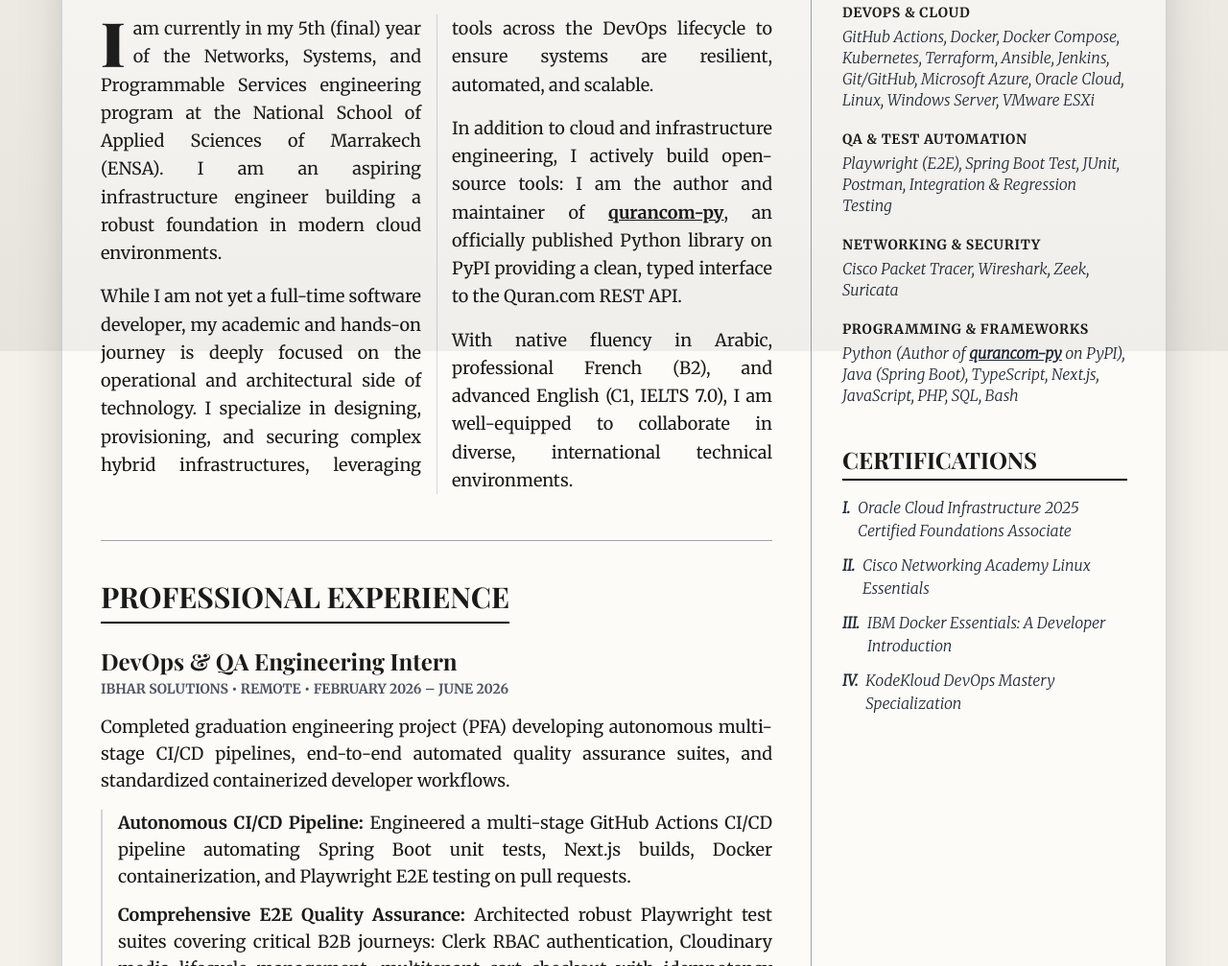
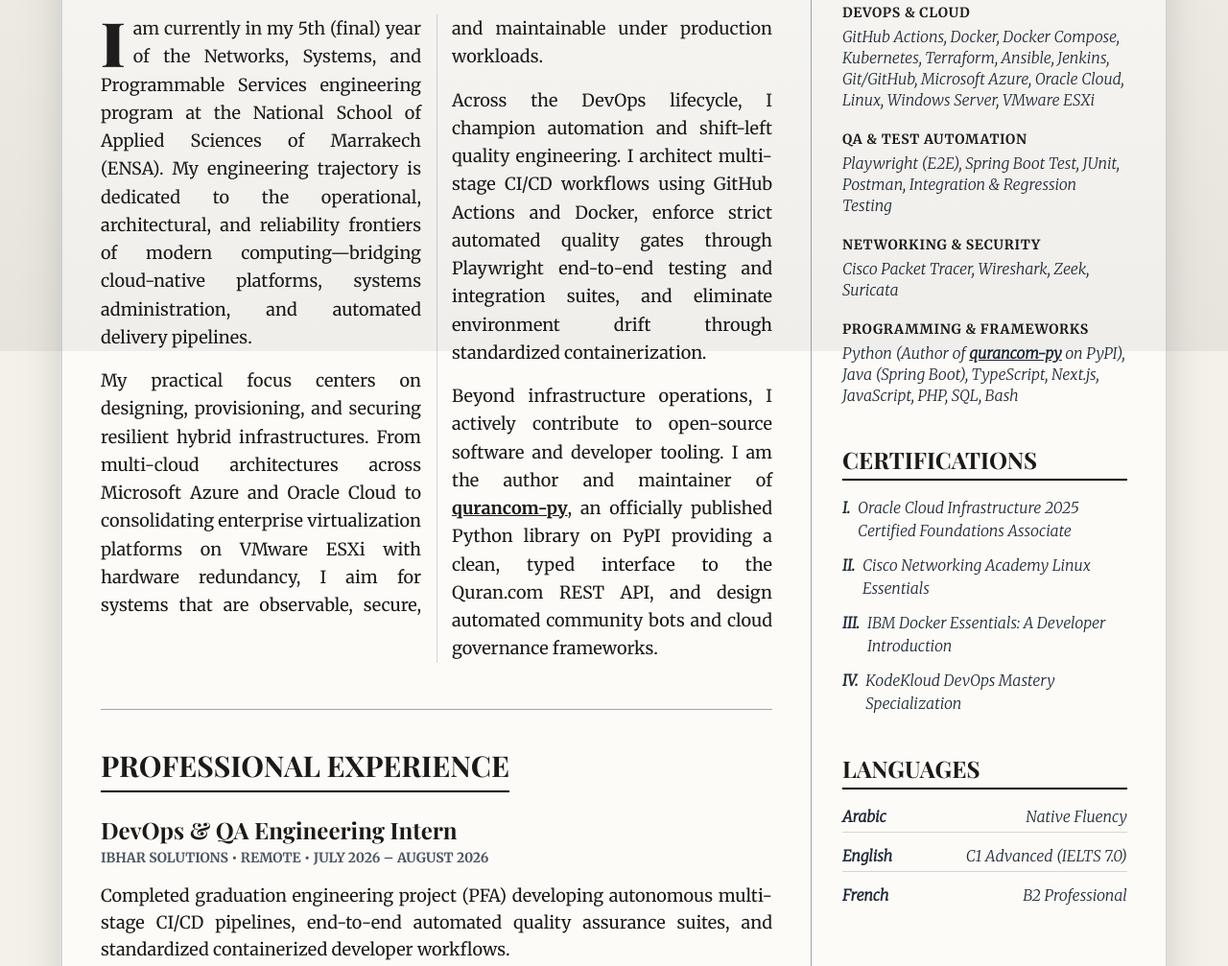
Before and after one commit to ayoubanlouf/PortfolioWebsite, a plain HTML site: page index.html in a window 1280 px wide. Shown: the part 434-1441 px from the top of the page at 96% size. Drawn offline with nearby package versions, Linux system fonts and the light colour scheme; no server answers; a web font is replaced by a local one.

Commit message:
fix: update internship dates, move languages to sidebar, and expand about me

```diff
--- a/index.html
+++ b/index.html
@@ -181,16 +181,16 @@
 
                         <div class="text-justify text-lg leading-relaxed columns-2-custom">
                             <p class="drop-cap mb-4">
-                                I am currently in my 5th (final) year of the Networks, Systems, and Programmable Services engineering program at the National School of Applied Sciences of Marrakech (ENSA). I am an aspiring infrastructure engineer building a robust foundation in modern cloud environments.
+                                I am currently in my 5th (final) year of the Networks, Systems, and Programmable Services engineering program at the National School of Applied Sciences of Marrakech (ENSA). My engineering trajectory is dedicated to the operational, architectural, and reliability frontiers of modern computing—bridging cloud-native platforms, systems administration, and automated delivery pipelines.
                             </p>
                             <p class="mb-4">
-                                While I am not yet a full-time software developer, my academic and hands-on journey is deeply focused on the operational and architectural side of technology. I specialize in designing, provisioning, and securing complex hybrid infrastructures, leveraging tools across the DevOps lifecycle to ensure systems are resilient, automated, and scalable.
+                                My practical focus centers on designing, provisioning, and securing resilient hybrid infrastructures. From multi-cloud architectures across Microsoft Azure and Oracle Cloud to consolidating enterprise virtualization platforms on VMware ESXi with hardware redundancy, I aim for systems that are observable, secure, and maintainable under production workloads.
                             </p>
                             <p class="mb-4">
-                                In addition to cloud and infrastructure engineering, I actively build open-source tools: I am the author and maintainer of <a href="https://pypi.org/project/qurancom-py/" target="_blank" class="underline font-bold hover:text-blue-800">qurancom-py</a>, an officially published Python library on PyPI providing a clean, typed interface to the Quran.com REST API.
+                                Across the DevOps lifecycle, I champion automation and shift-left quality engineering. I architect multi-stage CI/CD workflows using GitHub Actions and Docker, enforce strict automated quality gates through Playwright end-to-end testing and integration suites, and eliminate environment drift through standardized containerization.
                             </p>
                             <p>
-                                With native fluency in Arabic, professional French (B2), and advanced English (C1, IELTS 7.0), I am well-equipped to collaborate in diverse, international technical environments.
+                                Beyond infrastructure operations, I actively contribute to open-source software and developer tooling. I am the author and maintainer of <a href="https://pypi.org/project/qurancom-py/" target="_blank" class="underline font-bold hover:text-blue-800">qurancom-py</a>, an officially published Python library on PyPI providing a clean, typed interface to the Quran.com REST API, and design automated community bots and cloud governance frameworks.
                             </p>
                         </div>
                     </article>
@@ -208,7 +208,7 @@
                             <h3 class="font-serif-headline text-2xl font-bold leading-tight mb-1">
                                 DevOps & QA Engineering Intern
                             </h3>
-                            <p class="text-sm font-bold uppercase mb-4 text-gray-600">iBhar Solutions • Remote • February 2026 – June 2026</p>
+                            <p class="text-sm font-bold uppercase mb-4 text-gray-600">iBhar Solutions • Remote • July 2026 – August 2026</p>
 
                             <p class="text-lg text-justify mb-4">
                                 Completed graduation engineering project (PFA) developing autonomous multi-stage CI/CD pipelines, end-to-end automated quality assurance suites, and standardized containerized developer workflows.
@@ -227,7 +227,7 @@
                             <h3 class="font-serif-headline text-2xl font-bold leading-tight mb-1">
                                 Infrastructure Modernization Intern
                             </h3>
-                            <p class="text-sm font-bold uppercase mb-4 text-gray-600">SG Province of Ouarzazate • June 2025 – July 2025</p>
+                            <p class="text-sm font-bold uppercase mb-4 text-gray-600">SG Province of Ouarzazate • July 2025</p>
 
                             <p class="text-lg text-justify mb-4">
                                 Spearheaded a critical 3rd-year internship project focused on the migration and modernization of local server infrastructure.
@@ -286,6 +286,25 @@
                             </li>
                             <li class="flex items-start gap-2">
                                 <span class="font-bold non-italic">IV.</span> KodeKloud DevOps Mastery Specialization
+                            </li>
+                        </ul>
+                    </div>
+
+                    <!-- Languages -->
+                    <div class="mb-10">
+                        <h4 class="font-serif-headline text-2xl font-bold mb-4 uppercase border-b-2 border-black pb-1">Languages</h4>
+                        <ul class="space-y-3 text-base italic text-gray-800">
+                            <li class="flex items-start justify-between border-b border-gray-300 pb-1">
+                                <span class="font-bold non-italic">Arabic</span>
+                                <span>Native Fluency</span>
+                            </li>
+                            <li class="flex items-start justify-between border-b border-gray-300 pb-1">
+                                <span class="font-bold non-italic">English</span>
+                                <span>C1 Advanced (IELTS 7.0)</span>
+                            </li>
+                            <li class="flex items-start justify-between pb-1">
+                                <span class="font-bold non-italic">French</span>
+                                <span>B2 Professional</span>
                             </li>
                         </ul>
                     </div>
```
